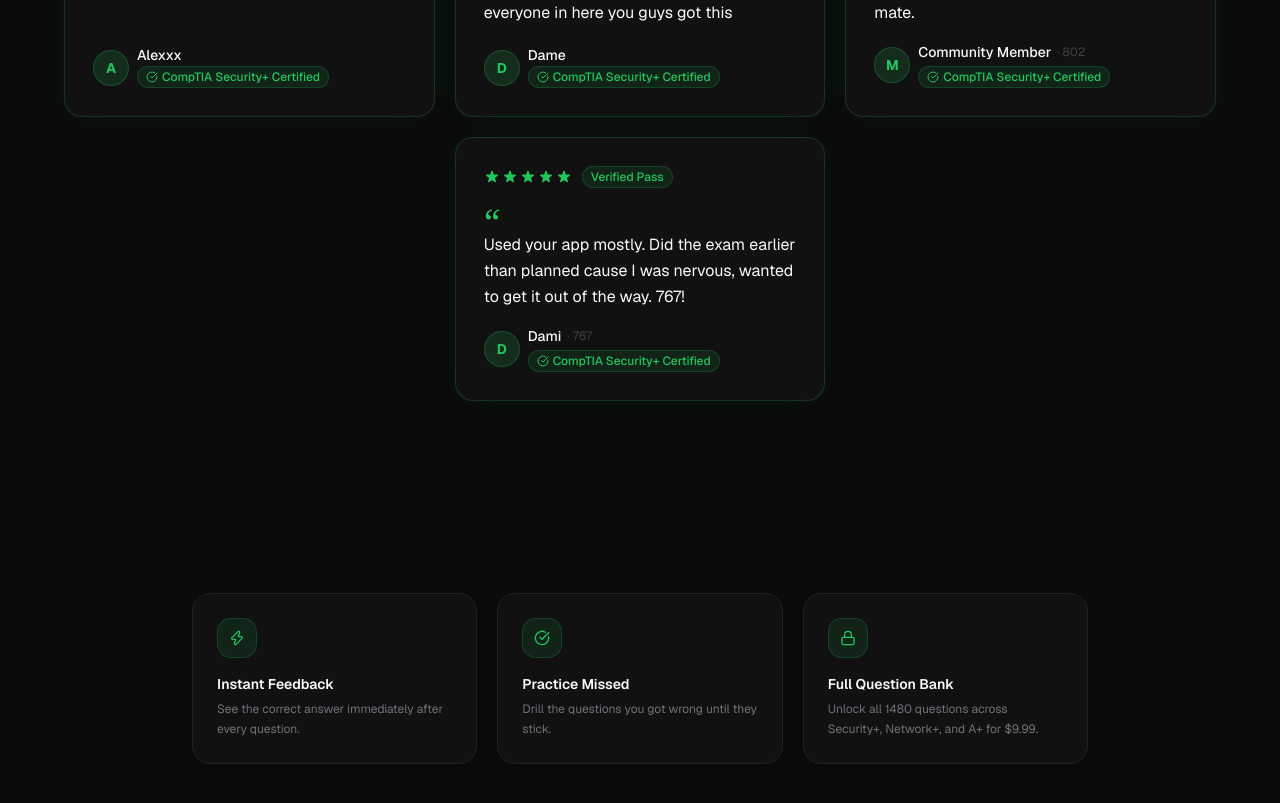
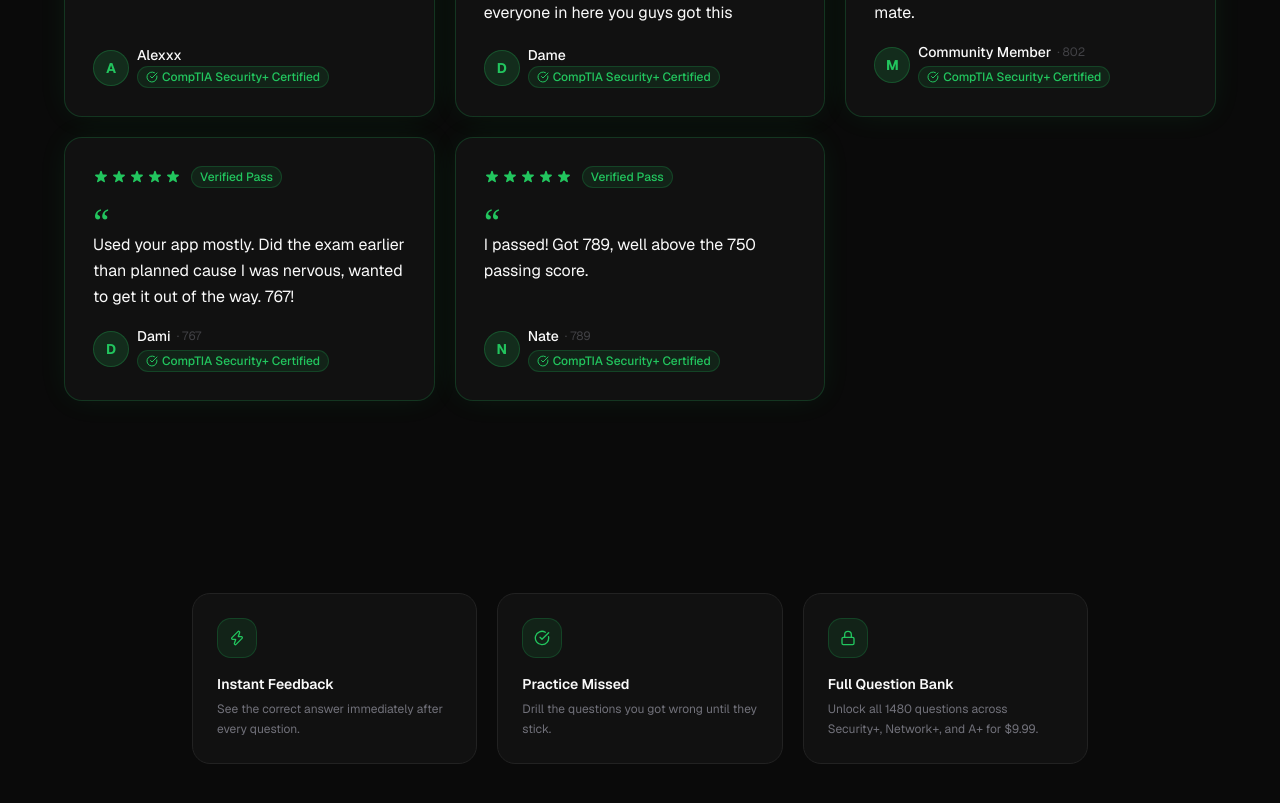
Before and after one commit to RayyanNahavandi/passplus, a Next.js app: page / in a window 1280 px wide. Shown: the part 1380-2183 px from the top of the page. Built offline with nearby package versions, Linux system fonts and the light colour scheme; no server answers.

Commit message:
add nate verified pass testimonial score 789

```diff
--- a/app/page.tsx
+++ b/app/page.tsx
@@ -849,7 +849,6 @@
 
           {/* Testimonial 4 */}
           <motion.div
-            className="lg:col-start-2"
             initial={shouldReduce ? {} : { opacity: 0, y: 16 }}
             whileInView={shouldReduce ? {} : { opacity: 1, y: 0 }}
             viewport={{ once: true, margin: "-20px" }}
@@ -886,6 +885,54 @@
                   <div className="flex items-center gap-1.5 leading-none">
                     <span className="text-sm font-medium text-foreground">Dami</span>
                     <span className="text-xs text-muted-foreground/50 font-normal">· 767</span>
+                  </div>
+                  <span className="inline-flex items-center gap-1 text-xs text-accent-green bg-accent-green/10 border border-accent-green/20 px-2 py-0.5 rounded-full font-medium whitespace-nowrap w-fit">
+                    <CheckCircle className="w-3 h-3 shrink-0" />
+                    CompTIA Security+ Certified
+                  </span>
+                </div>
+              </div>
+            </div>
+          </motion.div>
+
+          {/* Testimonial 5 */}
+          <motion.div
+            initial={shouldReduce ? {} : { opacity: 0, y: 16 }}
+            whileInView={shouldReduce ? {} : { opacity: 1, y: 0 }}
+            viewport={{ once: true, margin: "-20px" }}
+            transition={{ duration: 0.4, ease: "easeOut", delay: 0.4 }}
+          >
+            <div className="relative flex flex-col bg-card border border-accent-green/20 rounded-2xl p-6 sm:p-7 shadow-[0_0_32px_-6px_rgba(34,197,94,0.12)] hover:shadow-[0_0_40px_-6px_rgba(34,197,94,0.18)] hover:border-accent-green/30 transition-all h-full">
+              {/* Stars */}
+              <div className="flex items-center gap-0.5 mb-4">
+                {[...Array(5)].map((_, i) => (
+                  <svg key={i} className="w-4 h-4 text-accent-green fill-accent-green" viewBox="0 0 20 20" aria-hidden="true">
+                    <path d="M9.049 2.927c.3-.921 1.603-.921 1.902 0l1.07 3.292a1 1 0 00.95.69h3.462c.969 0 1.371 1.24.588 1.81l-2.8 2.034a1 1 0 00-.364 1.118l1.07 3.292c.3.921-.755 1.688-1.54 1.118l-2.8-2.034a1 1 0 00-1.175 0l-2.8 2.034c-.784.57-1.838-.197-1.539-1.118l1.07-3.292a1 1 0 00-.364-1.118L2.98 8.72c-.783-.57-.38-1.81.588-1.81h3.461a1 1 0 00.951-.69l1.07-3.292z" />
+                  </svg>
+                ))}
+                <span className="ml-2 text-xs font-medium text-accent-green bg-accent-green/10 border border-accent-green/20 px-2 py-0.5 rounded-full">
+                  Verified Pass
+                </span>
+              </div>
+
+              {/* Quote mark */}
+              <span className="text-4xl font-serif leading-none text-accent-green select-none" aria-hidden>
+                &ldquo;
+              </span>
+
+              <p className="text-sm sm:text-base text-foreground leading-relaxed -mt-2 mb-4">
+                I passed! Got 789, well above the 750 passing score.
+              </p>
+
+              {/* Attribution */}
+              <div className="flex items-center gap-2 mt-auto">
+                <div className="w-9 h-9 rounded-full bg-accent-green/15 border border-accent-green/25 flex items-center justify-center text-sm font-bold text-accent-green shrink-0">
+                  N
+                </div>
+                <div className="flex flex-col gap-1">
+                  <div className="flex items-center gap-1.5 leading-none">
+                    <span className="text-sm font-medium text-foreground">Nate</span>
+                    <span className="text-xs text-muted-foreground/50 font-normal">· 789</span>
                   </div>
                   <span className="inline-flex items-center gap-1 text-xs text-accent-green bg-accent-green/10 border border-accent-green/20 px-2 py-0.5 rounded-full font-medium whitespace-nowrap w-fit">
                     <CheckCircle className="w-3 h-3 shrink-0" />
```
